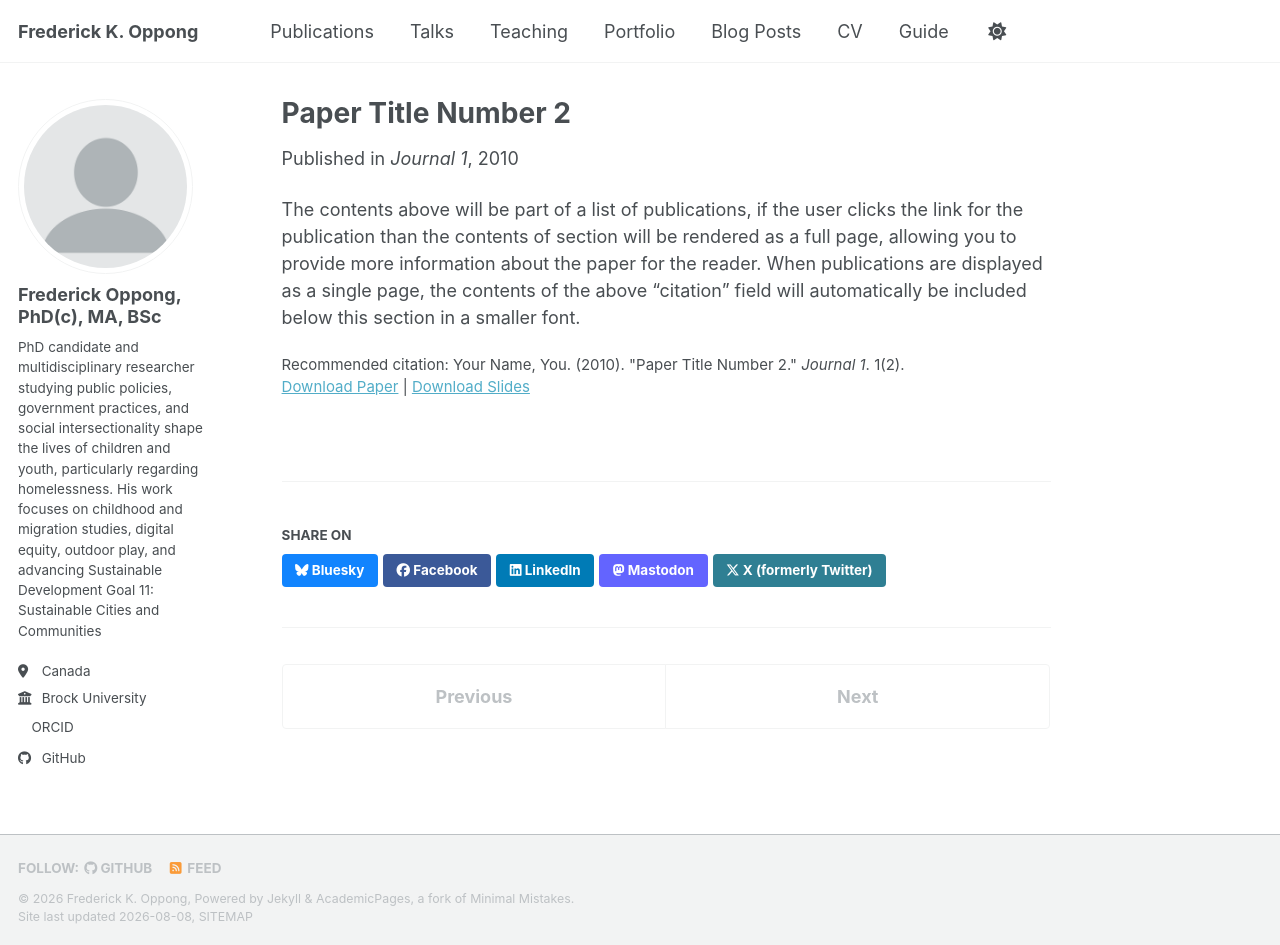
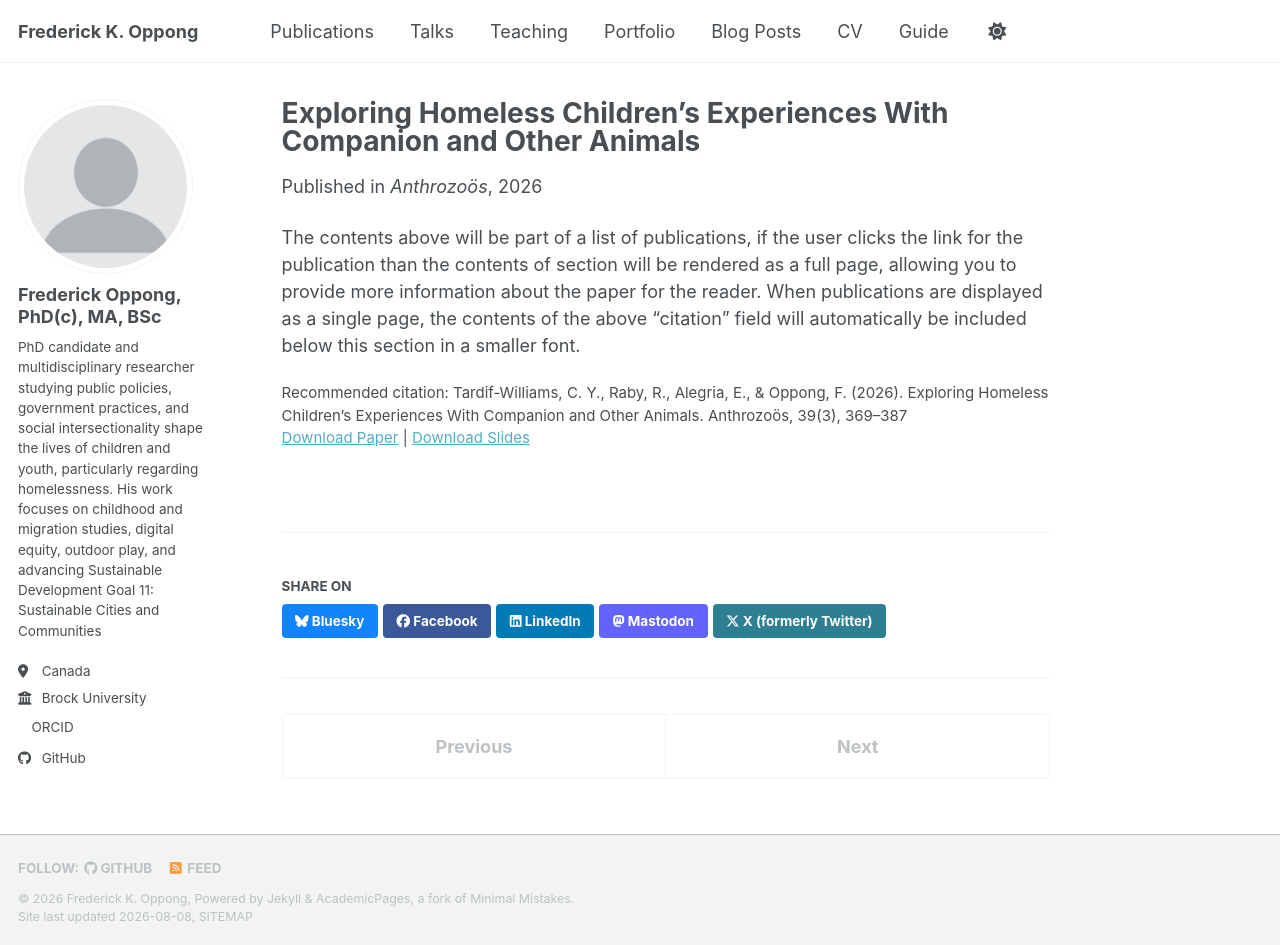
Before and after one commit to frederickoppong/frederickoppong.github.io, a Jekyll site: the page built from _publications/2010-10-01-paper-title-number-2.md, in a window 1280 px wide and 945 px high. Built offline with Jekyll 4.4.1, drawn with Linux system fonts in a browser that asks for light colours; a style sheet for code colours, icons or effects is not loaded.

Commit message:
Update 2010-10-01-paper-title-number-2.md

```diff
--- a/_publications/2010-10-01-paper-title-number-2.md
+++ b/_publications/2010-10-01-paper-title-number-2.md
@@ -1,14 +1,15 @@
 ---
-title: "Paper Title Number 2"
+title: "Exploring Homeless Children’s Experiences With Companion and Other Animals"
 collection: publications
 category: manuscripts
-permalink: /publication/2010-10-01-paper-title-number-2
-excerpt: 'This paper is about the number 2. The number 3 is left for future work.'
-date: 2010-10-01
-venue: 'Journal 1'
-slidesurl: 'https://academicpages.github.io/files/slides2.pdf'
-paperurl: 'https://academicpages.github.io/files/paper2.pdf'
-citation: 'Your Name, You. (2010). &quot;Paper Title Number 2.&quot; <i>Journal 1</i>. 1(2).'
+permalink: /publication/2026-10-01-Homeless Children’s -Experiences -With Companion and Other Animals"
+collection: publications
+excerpt: 'A collaborative study'
+date: 2026-01-01
+venue: 'Anthrozoös'
+slidesurl: ''
+paperurl: '[https://academicpages.github.io/files/paper2.pdf](https://doi.org/10.1080/08927936.2026.2629114)'
+citation: 'Tardif-Williams, C. Y., Raby, R., Alegria, E., & Oppong, F. (2026). Exploring Homeless Children’s Experiences With Companion and Other Animals. Anthrozoös, 39(3), 369–387'
 ---
 
 The contents above will be part of a list of publications, if the user clicks the link for the publication than the contents of section will be rendered as a full page, allowing you to provide more information about the paper for the reader. When publications are displayed as a single page, the contents of the above "citation" field will automatically be included below this section in a smaller font.
```
